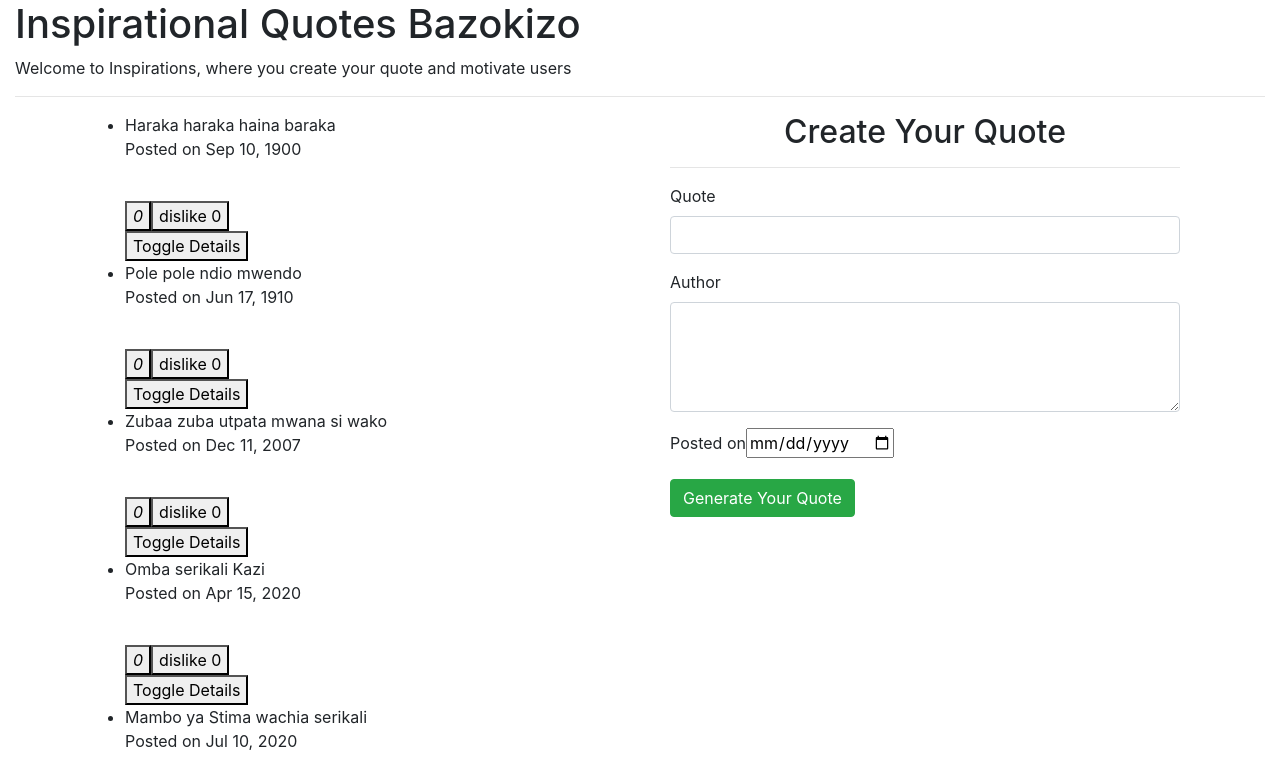
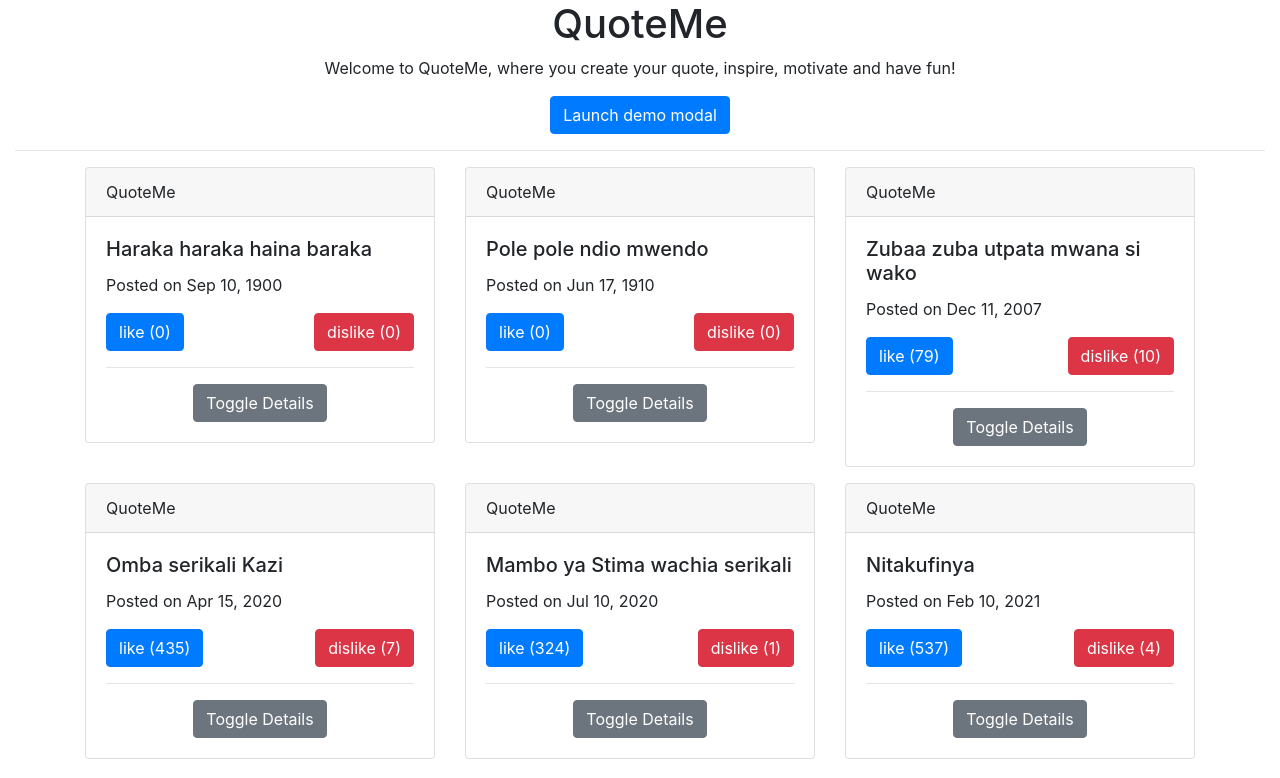
Before and after one commit to Grievi/Quotes-app, an Angular app in the folder quotes/: page / in a window 1280 px wide. Shown: the top 778 px of the page. Built offline with nearby package versions, Linux system fonts and the light colour scheme.

Commit message:
style cards

```diff
--- a/quotes/src/app/quote-detail/quote-detail.component.html
+++ b/quotes/src/app/quote-detail/quote-detail.component.html
@@ -1,6 +1,6 @@
-<p>
+<h5 style="font-weight: 700;"> By:
     {{quote.description}}
-</p>
+</h5>
 <div>
     <button class="btn btn-danger" (click)='quoteComplete(true)'>Delete</button>
 
--- a/quotes/src/app/quote-form/quote-form.component.html
+++ b/quotes/src/app/quote-form/quote-form.component.html
@@ -1,11 +1,17 @@
-<div class="container-fluid">
-    <h2 class="text-center">Create Your Quote</h2>
-    <hr>
+<!-- Modal -->
+<div class="modal fade" id="exampleModal" tabindex="-1" aria-labelledby="exampleModalLabel" aria-hidden="true">
+  <div class="modal-dialog">
+    <div class="modal-content">
+      <div class="modal-header">
+        <h5 class="modal-title" id="exampleModalLabel">Create Your Quote</h5>
+        <button type="button" class="btn-close" data-bs-dismiss="modal" aria-label="Close"></button>
+      </div>
+      <div class="modal-body">
         <form (ngSubmit)='submitQuote(quoteForm) ; quoteForm.resetForm({})' #quoteForm='ngForm' #goalForm='ngForm'>
           <div class="form-group">
 
               <label for="name">Quote</label>
-            <input type="text" class="form-control" id="name" [(ngModel)]="newQuote.name" name="name" #name='ngModel' required>
+              <textarea  class="form-control" id="name" [(ngModel)]="newQuote.name" name="name" #name='ngModel' rows="4" required></textarea>
               <div [hidden]="name.valid || name.pristine" class="alert alert-danger">
                 <p>Name is required</p>
               </div>
@@ -13,7 +19,7 @@
           <div class="form-group">
 
               <label for="description">Author</label>
-            <textarea class="form-control" id="description" rows="4" [(ngModel)]="newQuote.description" name="description" #description="ngModel" required></textarea>
+              <input type="text" class="form-control" id="description" [(ngModel)]="newQuote.description" name="description" #description="ngModel" required>
               <div [hidden]="description.valid || description.pristine" class="alert alert-danger">
                 <p>Description is required</p>
               </div>
@@ -29,3 +35,9 @@
           <button type="submit" class="btn btn-success">Generate Your Quote</button>
       </form>
       </div>
+      <div class="modal-footer">
+        <button type="button" class="btn btn-secondary" data-bs-dismiss="modal">Close</button>
+      </div>
+    </div>
+  </div>
+</div>
--- a/quotes/src/app/quote/quote.component.css
+++ b/quotes/src/app/quote/quote.component.css
@@ -0,0 +1,3 @@
+li{
+    list-style: none;
+}
--- a/quotes/src/app/quote/quote.component.html
+++ b/quotes/src/app/quote/quote.component.html
@@ -1,32 +1,41 @@
 <div class="container-fluid">
-    <h1>Inspirational Quotes Bazokizo</h1>
-    <p>Welcome to Inspirations, where you create your quote and motivate users</p>
+  <div class="text-center">
+    <h1>QuoteMe</h1>
+    <p>Welcome to QuoteMe, where you create your quote, inspire, motivate and have fun!</p>
+    <!-- Button trigger modal -->
+    <button type="button" class="btn btn-primary" data-bs-toggle="modal" data-bs-target="#exampleModal">
+      Launch demo modal
+    </button>
+  </div>
+
   <hr>
   <div class="container">
     <div class="row">
-            <div class="col-md-6">
-                <ul>
-                    <div *ngFor = 'let quote of quotes; let i=index'>
-                        <li appHighlight> {{quote.name}} </li>
-                        <p>Posted on {{quote.completeDate | date}}</p>
-                            <br>
-
-                            <button (click)='likeButtonClick(i)'><i>{{quote.like}}</i> </button>
-                            <button (click)='disLikeButtonClick(i)'>dislike {{quote.dislike}}</button><br>
-                            <app-quote-detail *ngIf='quote.showDescription' [quote]='quote'(isComplete)='completeQuote($event,i)'></app-quote-detail>
-                            <button (click)='toggleDetails(i)'>Toggle Details</button>
-
-
+      <div class="col-lg-4 col-md-3 col-sm-12" *ngFor='let quote of quotes; let i=index'>
+          <div class="card mb-3" >
+            <div class="card-header">
+              QuoteMe
             </div>
-                </ul>
+            <div class="card-body">
+              <h5 class="card-title"> {{quote.name}} </h5>
+              <p class="card-text">Posted on {{quote.completeDate | date}}</p>
+              <div class="d-flex justify-content-between mb-2">
+                <button class="btn btn-primary" (click)='likeButtonClick(i)'>like ({{quote.like}})</button>
+                <button class="btn btn-danger " (click)='disLikeButtonClick(i)'>dislike ({{quote.dislike}})</button>
               </div>
-            <div class="col-md-6">
-                <app-quote-form (addQuote)="addNewQuote($event)"></app-quote-form>
+              <hr>
+              <div class="text-center">
+                <button class="btn btn-secondary" (click)='toggleDetails(i)'>Toggle Details</button>
               </div>
+              <app-quote-detail *ngIf='quote.showDescription' [quote]='quote' (isComplete)='completeQuote($event,i)'>
+              </app-quote-detail>
             </div>
           </div>
 
+      </div>
 
-
+    </div>
+  </div>
+  <app-quote-form (addQuote)="addNewQuote($event)"></app-quote-form>
   <p *ngIf='quotes.length > 5'>You can Create More Quotes and We will vote for it!</p>
 </div>
--- a/quotes/src/app/quote/quote.component.ts
+++ b/quotes/src/app/quote/quote.component.ts
@@ -11,10 +11,10 @@ export class QuoteComponent implements OnInit {
   quotes:Quote[]=[
     new Quote(1, 'Haraka haraka haina baraka','Wahenga Wahenguzi',0,0,new Date(1900,8,10)),
    new Quote (2,'Pole pole ndio mwendo','Wagenge Wahenguzi',0,0,new Date(1910,5,17)),
-    new Quote(3,'Zubaa zuba utpata mwana si wako',' Wahenguzi Wenyewe',0,0,new Date(2007,11,11)),
-    new Quote(4,'Omba serikali Kazi','Msee wa Nduthi',0,0,new Date(2020,3,15)),
-    new Quote(5,'Mambo ya Stima wachia serikali','Meme Lord',0,0,new Date(2020,6,10)),
-   new Quote (6,'Nitakufinya','Wahengezoo',0,0,new Date(2021,1,10))
+    new Quote(3,'Zubaa zuba utpata mwana si wako',' Wahenguzi Wenyewe',79,10,new Date(2007,11,11)),
+    new Quote(4,'Omba serikali Kazi','Msee wa Nduthi',435,7,new Date(2020,3,15)),
+    new Quote(5,'Mambo ya Stima wachia serikali','Meme Lord',324,1,new Date(2020,6,10)),
+   new Quote (6,'Nitakufinya','Wahengezoo',537,4,new Date(2021,1,10))
    ];
 
 
@@ -44,7 +44,7 @@ export class QuoteComponent implements OnInit {
     let quoteLength = this.quotes.length;
     quote.id = quoteLength+1;
     quote.completeDate = new Date(quote.completeDate)
-    this.quotes.push(quote);
+    this.quotes.unshift(quote);
   }
 
 
--- a/quotes/src/index.html
+++ b/quotes/src/index.html
@@ -1,13 +1,22 @@
 <!doctype html>
 <html lang="en">
+
 <head>
   <meta charset="utf-8">
   <title>Quotes</title>
   <base href="/">
   <meta name="viewport" content="width=device-width, initial-scale=1">
   <link rel="icon" type="image/x-icon" href="favicon.ico">
+  <script src="https://cdn.jsdelivr.net/npm/@popperjs/core@2.9.2/dist/umd/popper.min.js"
+    integrity="sha384-IQsoLXl5PILFhosVNubq5LC7Qb9DXgDA9i+tQ8Zj3iwWAwPtgFTxbJ8NT4GN1R8p" crossorigin="anonymous">
+  </script>
+  <script src="https://cdn.jsdelivr.net/npm/bootstrap@5.0.2/dist/js/bootstrap.min.js"
+    integrity="sha384-cVKIPhGWiC2Al4u+LWgxfKTRIcfu0JTxR+EQDz/bgldoEyl4H0zUF0QKbrJ0EcQF" crossorigin="anonymous">
+  </script>
 </head>
+
 <body>
   <app-root></app-root>
 </body>
+
 </html>
```
Lines whose indentation alone changed are shown as unchanged.
